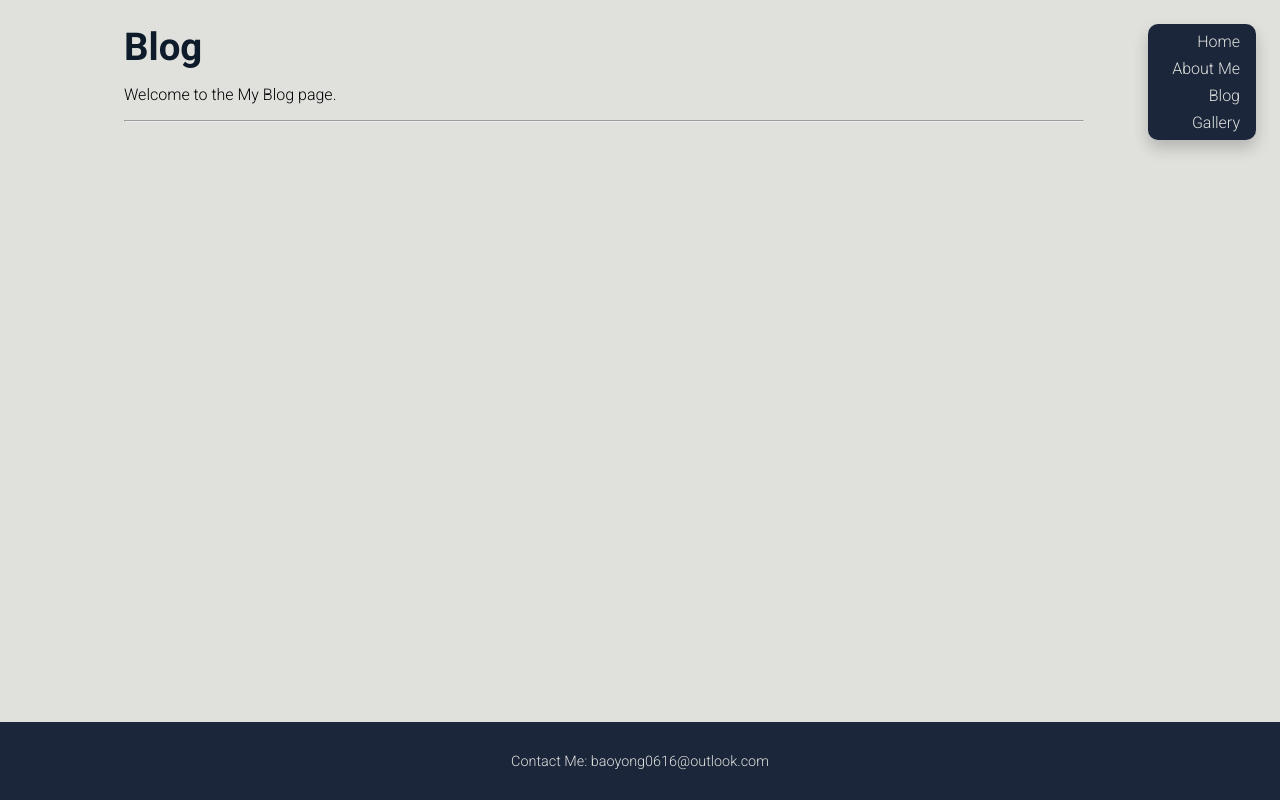
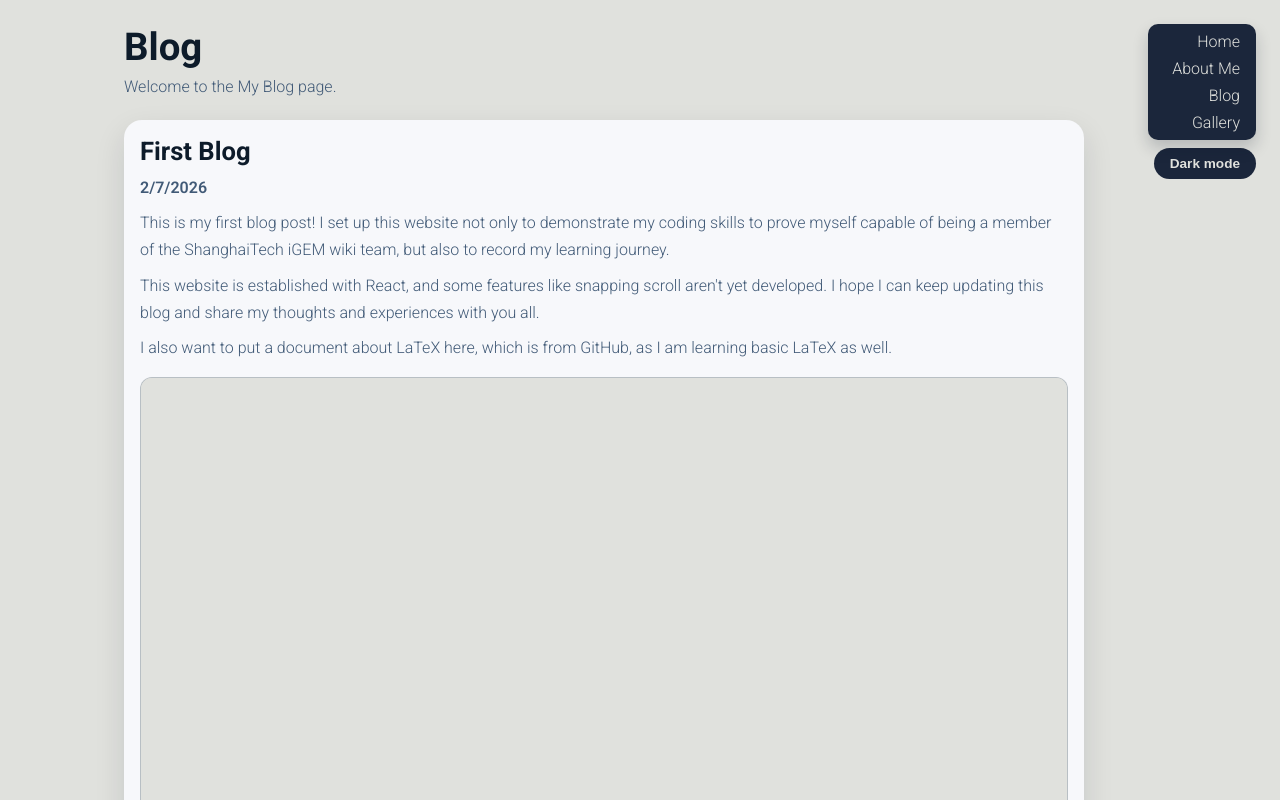
Before and after one commit to by0616/bybook, a React (Vite) app: page /blog in a window 1280 px wide. Shown: the top 800 px of the page. Built offline with nearby package versions, Linux system fonts and the light colour scheme.

Commit message:
add home page effects and blog page and dark mode button

```diff
--- a/src/components/App.jsx
+++ b/src/components/App.jsx
@@ -1,14 +1,18 @@
 import React, { useEffect } from 'react';
 import NavBar from './modules/NavBar';
 
-import { Outlet } from 'react-router-dom';
+import { Outlet, useLocation } from 'react-router-dom';
 
 import './App.css';
 import '../utilities.css';
 import Footer from './modules/Footer';
 
 const App = () => {
-  useEffect(() => {}, []);
+  const location = useLocation();
+
+  useEffect(() => {
+    window.scrollTo({ top: 0, left: 0, behavior: 'auto' });
+  }, [location.pathname]);
 
   return (
     <div className="App-root">
--- a/src/components/modules/Footer.css
+++ b/src/components/modules/Footer.css
@@ -1,10 +1,10 @@
 .FooterContainer {
-    background-color: var(--prussian-blue);
+    background-color: var(--footer-bg);
     margin-top: auto;
     padding: var(--m);
 }
 
 .FooterText {
-    color: var(--alabaster-grey);
+    color: var(--footer-text);
     font-size: 0.9rem;
 }
--- a/src/components/modules/NavBar.css
+++ b/src/components/modules/NavBar.css
@@ -1,8 +1,16 @@
-.NavBar-container {
+.NavBar-stack {
     position: fixed; /* keep it persistent */
     top: var(--l);
     right: var(--l);
     z-index:900;
+    display: flex;
+    flex-direction: column;
+    align-items: flex-end;
+    gap: var(--s);
+}
+
+.NavBar-container {
+    position: relative;
 
     display: flex;
     flex-direction: column;
@@ -10,18 +18,18 @@
     align-items: flex-end;
 
     padding: var(--s) var(--m);
-    background-color: var(--prussian-blue);
+    background-color: var(--nav-bg);
     border-radius: 10px; /* round-cornered rectangle */
 
     /* Use the utilities font (inherits from body) */
     font-family: inherit;
 
     /* subtle elevation */
-    box-shadow: 0 var(--s) var(--m) #00000033;
+    box-shadow: var(--shadow-nav);
 }
 
 .NavBar-link {
-    color: var(--alabaster-grey);
+    color: var(--nav-text);
     opacity: 1;
     text-decoration: none;
 }
@@ -34,3 +42,19 @@
 .NavBar-link + .NavBar-link {
   margin-left: var(--s);
 }
+
+.NavBar-toggle {
+    border: none;
+    background: var(--nav-bg);
+    color: var(--nav-text);
+    padding: var(--s) var(--m);
+    border-radius: 999px;
+    cursor: pointer;
+    font-size: 0.85rem;
+    font-weight: 600;
+    transition: opacity 160ms ease;
+}
+
+.NavBar-toggle:hover {
+    opacity: 0.8;
+}
--- a/src/components/modules/NavBar.jsx
+++ b/src/components/modules/NavBar.jsx
@@ -1,4 +1,4 @@
-import React from "react";
+import React, { useEffect, useState } from "react";
 import { Link } from "react-router-dom";
 import './NavBar.css';
 
@@ -6,6 +6,25 @@ import './NavBar.css';
  * The navigation bar at the top of all pages. Takes no props.
  */
 const NavBar = () => {
+  const [isDark, setIsDark] = useState(false);
+
+  useEffect(() => {
+    const stored = localStorage.getItem("bybook-theme");
+    const prefersDark = window.matchMedia && window.matchMedia('(prefers-color-scheme: dark)').matches;
+    const shouldUseDark = stored ? stored === "dark" : prefersDark;
+    setIsDark(shouldUseDark);
+    document.body.classList.toggle("theme-dark", shouldUseDark);
+  }, []);
+
+  const toggleTheme = () => {
+    setIsDark((prev) => {
+      const next = !prev;
+      document.body.classList.toggle("theme-dark", next);
+      localStorage.setItem("bybook-theme", next ? "dark" : "light");
+      return next;
+    });
+  };
+
   const NavList = [
     { name: "Home", path: "/" },
     { name: "About Me", path: "/aboutme/" },
@@ -14,13 +33,18 @@ const NavBar = () => {
   ]
 
   return (
-    <nav className = 'NavBar-container'>
+    <div className="NavBar-stack">
+      <nav className="NavBar-container">
           {NavList.map((item, index) => (
             <Link key={index} to = {item.path} className = 'NavBar-link'>
               {item.name}
             </Link>
           ))}
       </nav>
+      <button className="NavBar-toggle" type="button" onClick={toggleTheme}>
+        {isDark ? "Light mode" : "Dark mode"}
+      </button>
+    </div>
   );
 }
 
--- a/src/components/modules/PhotoCard.css
+++ b/src/components/modules/PhotoCard.css
@@ -55,7 +55,7 @@
   gap: var(--xs);
   padding: var(--m);
   color: var(--white);
-  background: linear-gradient(180deg, rgba(13, 27, 42, 0) 35%, rgba(13, 27, 42, 0.7) 100%);
+  background: linear-gradient(180deg, var(--overlay-soft) 35%, var(--overlay-strong) 100%);
   opacity: 0;
   transition: opacity 180ms ease;
 }
--- a/src/components/pages/AboutMe.css
+++ b/src/components/pages/AboutMe.css
@@ -1,10 +1,10 @@
 .AboutMe-shell {
-  color: var(--ink-black);
+  color: var(--text-primary);
 }
 
 .AboutMe-intro {
   margin: 0 0 var(--l);
-  color: var(--dusk-blue);
+  color: var(--text-muted);
   max-width: 720px;
   line-height: 1.6;
 }
@@ -19,7 +19,7 @@
   display: flex;
   gap: var(--l);
   align-items: stretch;
-  background: var(--white);
+  background: var(--surface-card);
   border-radius: var(--radius-l);
   box-shadow: var(--shadow-soft);
   padding: var(--m);
@@ -58,7 +58,7 @@
 
 .AboutMe-content p {
   margin: 0;
-  color: var(--dusk-blue);
+  color: var(--text-muted);
   line-height: 1.7;
 }
 
--- a/src/components/pages/Blog.css
+++ b/src/components/pages/Blog.css
@@ -1,3 +1,61 @@
-.BlogLine {
-    border-color: var(--ink-black);
+.BlogShell {
+  color: var(--text-primary);
 }
+
+.BlogIntro {
+  margin: 0 0 var(--l);
+  color: var(--text-muted);
+}
+
+.BlogCard {
+  display: flex;
+  flex-direction: column;
+  gap: var(--m);
+  background: var(--surface-card);
+  border-radius: var(--radius-l);
+  box-shadow: var(--shadow-soft);
+  padding: var(--m);
+}
+
+.BlogCard-content {
+  display: flex;
+  flex-direction: column;
+  gap: var(--s);
+}
+
+.BlogCard-content h2 {
+  margin: 0;
+  font-size: 1.6rem;
+}
+
+.BlogCard-date {
+  margin: 0;
+  color: var(--text-muted);
+  font-weight: 600;
+}
+
+.BlogCard-content p {
+  margin: 0;
+  color: var(--text-muted);
+  line-height: 1.7;
+}
+
+.BlogCard-pdf {
+  background: var(--alabaster-grey);
+  border-radius: var(--radius-m);
+  overflow: hidden;
+  border: 1px solid var(--stroke-faint);
+}
+
+.BlogPdfViewer {
+  width: 100%;
+  height: 520px;
+  border: none;
+  display: block;
+}
+
+@media (max-width: 900px) {
+  .BlogPdfViewer {
+    height: 420px;
+  }
+}
--- a/src/components/pages/Blog.jsx
+++ b/src/components/pages/Blog.jsx
@@ -1,13 +1,39 @@
 import React from "react";
+import "./Blog.css";
+import latexPdf from "../../pdfs/latex-talk-handout.pdf";
 
 const Blog = () => {
   return (
-    <div>
+    <div className="BlogShell">
       <h1 className="PageTitle">Blog</h1>
-      <p>Welcome to the My Blog page.</p>
-      <hr className="BlogLine" />
+      <p className="BlogIntro">Welcome to the My Blog page.</p>
+
+      <div className="BlogCard">
+        <div className="BlogCard-content">
+          <h2>First Blog</h2>
+          <p className="BlogCard-date">2/7/2026</p>
+          <p>
+            This is my first blog post! I set up this website not only to demonstrate my coding
+            skills to prove myself capable of being a member of the ShanghaiTech iGEM wiki team,
+            but also to record my learning journey.
+          </p>
+          <p>
+            This website is established with React, and some features like snapping scroll aren't
+            yet developed. I hope I can keep updating this blog and share my thoughts and
+            experiences with you all.
+          </p>
+          <p>
+            I also want to put a document about LaTeX here, which is from GitHub, as I am learning
+            basic LaTeX as well.
+          </p>
+        </div>
+
+        <div className="BlogCard-pdf">
+          <iframe title="LaTeX Notes" src={latexPdf} className="BlogPdfViewer" />
+        </div>
+      </div>
     </div>
   );
-}
+};
 
 export default Blog;
--- a/src/components/pages/Gallery.css
+++ b/src/components/pages/Gallery.css
@@ -8,6 +8,11 @@
   align-items: flex-end;
   gap: var(--l);
   margin-bottom: calc(var(--l) + var(--m));
+  background: var(--);
+  color: var(--ink-black);
+  border-radius: var(--radius-l);
+  padding: var(--m);
+  box-shadow: none;
 }
 
 .gallery-hero h1 {
@@ -18,7 +23,7 @@
 .gallery-subtitle {
   margin: 0;
   max-width: 520px;
-  color: var(--dusk-blue);
+  color: var(--text-muted);
   line-height: 1.6;
 }
 
@@ -28,7 +33,7 @@
   padding: var(--m);
   border-radius: var(--radius-m);
   background: var(--white);
-  box-shadow: var(--shadow-soft);
+  box-shadow: none;
   min-width: 220px;
 }
 
@@ -41,7 +46,7 @@
 
 .gallery-stat-label {
   font-size: 0.85rem;
-  color: var(--dusk-blue);
+  color: var(--text-muted);
 }
 
 .gallery-grid {
@@ -63,7 +68,7 @@
   position: absolute;
   inset: 0;
   border: none;
-  background: rgba(13, 27, 42, 0.75);
+  background: var(--overlay-backdrop);
   cursor: pointer;
 }
 
@@ -100,6 +105,18 @@
   padding: var(--s) var(--m);
   border-radius: 999px;
   cursor: pointer;
+}
+
+body.theme-dark .gallery-lightbox__close {
+  color: var(--text-muted);
+}
+
+body.theme-dark .gallery-hero {
+  background: var(--surface-card);
+}
+
+body.theme-dark .gallery-stats {
+  background: var(--prussian-blue);
 }
 
 .gallery-lightbox__canvas {
--- a/src/utilities.css
+++ b/src/utilities.css
@@ -13,6 +13,22 @@
   --gallery-gap: 16px;
   --shadow-soft: 0 12px 30px rgba(13, 27, 42, 0.12);
   --shadow-tight: 0 6px 18px rgba(13, 27, 42, 0.16);
+  --shadow-nav: 0 var(--s) var(--m) rgba(13, 27, 42, 0.2);
+  --stroke-faint: rgba(65, 90, 119, 0.25);
+  --line-glow: rgba(27, 38, 59, 0.4);
+  --line-soft: rgba(27, 38, 59, 0.35);
+  --overlay-backdrop: rgba(13, 27, 42, 0.75);
+  --overlay-strong: rgba(13, 27, 42, 0.7);
+  --overlay-soft: rgba(13, 27, 42, 0);
+  --surface-card: #f7f8fb;
+  --text-primary: var(--ink-black);
+  --text-muted: var(--dusk-blue);
+  --nav-bg: var(--prussian-blue);
+  --nav-text: var(--alabaster-grey);
+  --nav-toggle-bg: var(--alabaster-grey);
+  --nav-toggle-text: var(--prussian-blue);
+  --footer-bg: var(--prussian-blue);
+  --footer-text: var(--white);
 
 
   --xs: 4px;
@@ -27,6 +43,33 @@ body {
   font-weight: 300;
   margin: 0;
   padding: 0;
+}
+
+body.theme-dark {
+  --white: #0b1320;
+  --ink-black: #f4f6fb;
+  --prussian-blue: #111b2e;
+  --dusk-blue: #a5b5d4;
+  --dusty-denim: #8fa3c9;
+  --alabaster-grey: #0f1728;
+  --shadow-soft: 0 12px 30px rgba(0, 0, 0, 0.35);
+  --shadow-tight: 0 6px 18px rgba(0, 0, 0, 0.5);
+  --shadow-nav: 0 var(--s) var(--m) rgba(0, 0, 0, 0.55);
+  --stroke-faint: rgba(165, 181, 212, 0.22);
+  --line-glow: rgba(165, 181, 212, 0.4);
+  --line-soft: rgba(165, 181, 212, 0.3);
+  --overlay-backdrop: rgba(5, 8, 14, 0.85);
+  --overlay-strong: rgba(5, 8, 14, 0.8);
+  --overlay-soft: rgba(5, 8, 14, 0);
+  --surface-card: #1f2a3d;
+  --text-primary: var(--ink-black);
+  --text-muted: var(--dusk-blue);
+  --nav-bg: var(--surface-card);
+  --nav-text: var(--ink-black);
+  --nav-toggle-bg: #1b2537;
+  --nav-toggle-text: var(--ink-black);
+  --footer-bg: var(--surface-card);
+  --footer-text: var(--ink-black);
 }
 
 form {
```
Also changed, not shown: src/components/pages/Home.css (+79 -14 lines), src/components/pages/Home.jsx (+14 -17 lines), 1 other file (tests, documents, lock files or other folders). Lines whose indentation alone changed are shown as unchanged.
